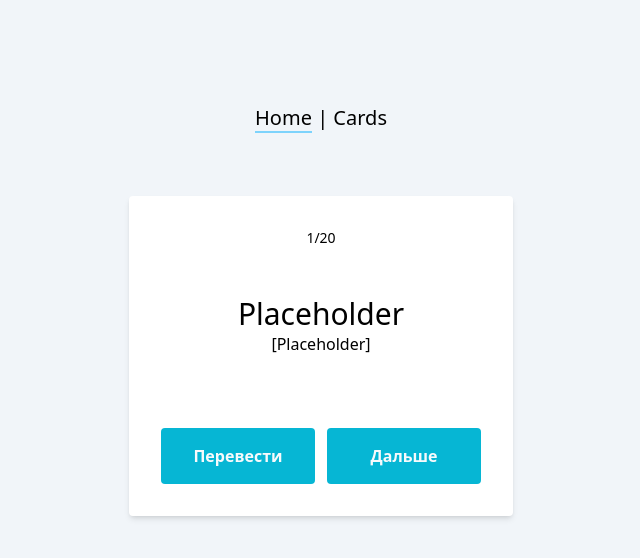
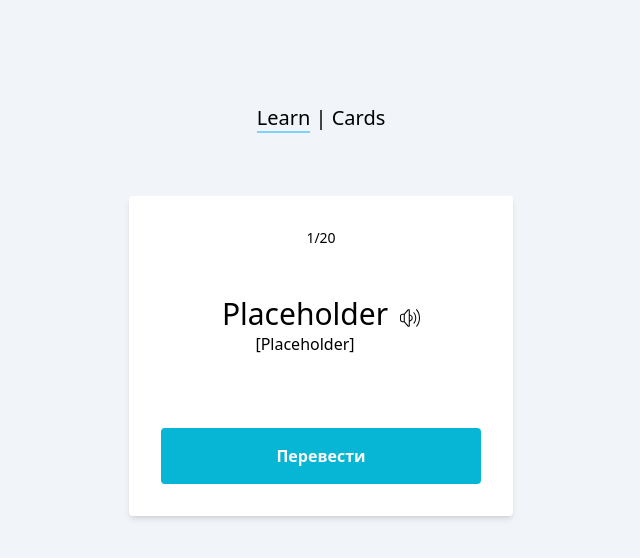
Before and after one commit to nmasliy/learn-english-app, a Vue app: page / in a window 1280 px wide. Shown: the top 558 px of the page, without its empty margins (319-959 px from the left). Built offline with nearby package versions, Linux system fonts and the light colour scheme.

Commit message:
add speech

```diff
--- a/src/App.vue
+++ b/src/App.vue
@@ -2,7 +2,7 @@
   <div class="app flex flex-col items-center h-screen bg-slate-100 px-4 py-20">
     <div class="container text-center max-w-3xl mx-auto">
       <nav class="my-6 text-xl font-medium">
-        <router-link to="/">Home</router-link> |
+        <router-link to="/">Learn</router-link> |
         <router-link to="/cards">Cards</router-link>
       </nav>
       <router-view v-slot="{ Component }">
@@ -13,17 +13,3 @@
     </div>
   </div>
 </template>
-<style lang="scss">
-.router-link-active,
-.router-link-exact-active {
-  @apply border-b-2 border-sky-300;
-}
-.fade-enter-active,
-.fade-leave-active {
-  transition: opacity 0.35s ease;
-}
-.fade-enter-from,
-.fade-leave-to {
-  opacity: 0;
-}
-</style>
--- /dev/null
+++ b/src/assets/styles/global.scss
@@ -0,0 +1,30 @@
+.scale-slide-enter-active,
+.scale-slide-leave-active {
+  position: absolute;
+  transition: all 0.85s ease;
+}
+.scale-slide-enter-from {
+  left: -100%;
+}
+.scale-slide-enter-to {
+  left: 0%;
+}
+.scale-slide-leave-from {
+  transform: scale(1);
+}
+.scale-slide-leave-to {
+  transform: scale(0.8);
+}
+
+.router-link-active,
+.router-link-exact-active {
+  @apply border-b-2 border-sky-300;
+}
+.fade-enter-active,
+.fade-leave-active {
+  transition: opacity 0.35s ease;
+}
+.fade-enter-from,
+.fade-leave-to {
+  opacity: 0;
+}
--- a/src/components/Card.vue
+++ b/src/components/Card.vue
@@ -4,13 +4,21 @@
       class="card relative mx-auto w-96 h-80 p-8 flex flex-col items-center justify-center bg-white shadow-md rounded"
     >
       <div class="text-sm mb-auto">{{ index + 1 }}/{{ words.length }}</div>
-      <div class="mb-auto">
+      <div class="mb-auto relative pr-8">
         <TransitionShrink>
           <h4 class="text-3xl">{{ word.text }}</h4>
         </TransitionShrink>
         <TransitionShrink>
           <h4 class="mb-6">[{{ word.transcription }}]</h4>
         </TransitionShrink>
+        <button @click="speechWord" class="absolute right-0 top-3">
+          <img
+            src="../assets/img/sound.svg"
+            width="20"
+            height="20"
+            alt="Озвучить слово"
+          />
+        </button>
       </div>
       <TransitionFade :isLeave="false">
         <h4
@@ -31,8 +39,9 @@
           </button>
         </TransitionShrink>
         <button
-          @click="nextCard"
-          :disabled="index + 1 >= maxWords"
+          @click="setNextCard"
+          v-if="isNextButtonDisabled"
+          :disabled="isNextButtonDisabled"
           class="w-full px-6 py-4 bg-cyan-500 text-slate-50 font-semibold rounded transition-all duration-300 hover:bg-cyan-600"
         >
           Дальше
@@ -46,6 +55,8 @@
 import axios from 'axios'
 import TransitionShrink from './ui/TransitionShrink.vue'
 import TransitionFade from './ui/TransitionFade.vue'
+
+const synth = window.speechSynthesis
 
 const API_KEY =
   'dict.1.1.20220901T125532Z.f63805697bba0d92.dcf91da32bda07d09e85eeb64adca4eb7e0a25cb'
@@ -75,6 +86,9 @@ export default {
     maxWords() {
       return this.words.length
     },
+    isNextButtonDisabled() {
+      return this.index + 1 >= this.maxWords
+    },
     currentWord() {
       return this.words[this.index]
     }
@@ -85,7 +99,7 @@ export default {
     }
   },
   methods: {
-    nextCard() {
+    setNextCard() {
       this.index++
       this.isTranslated = false
       this.$emit('onNextCard')
@@ -94,6 +108,10 @@ export default {
       this.getWord(word).then(() => {
         this.word.text = word
       })
+    },
+    speechWord() {
+      const text = new SpeechSynthesisUtterance(this.word.text)
+      synth.speak(text)
     },
     getWord(word) {
       return axios.get(URL + word).then((response) => {
@@ -104,23 +122,3 @@ export default {
   }
 }
 </script>
-
-<style lang="scss">
-.scale-slide-enter-active,
-.scale-slide-leave-active {
-  position: absolute;
-  transition: all 0.85s ease;
-}
-.scale-slide-enter-from {
-  left: -100%;
-}
-.scale-slide-enter-to {
-  left: 0%;
-}
-.scale-slide-leave-from {
-  transform: scale(1);
-}
-.scale-slide-leave-to {
-  transform: scale(0.8);
-}
-</style>
--- a/src/main.js
+++ b/src/main.js
@@ -1,6 +1,7 @@
 import { createApp } from 'vue'
 import App from '@/App.vue'
 import router from '@/router'
-import '@/assets/tailwind.css'
+import '@/assets/styles/tailwind.css'
+import '@/assets/styles/global.scss'
 
 createApp(App).use(router).mount('#app')
--- a/src/views/HomeView.vue
+++ b/src/views/HomeView.vue
@@ -20,6 +20,7 @@ export default {
     }
   },
   created() {
+    console.log('rerender')
     if (this.words.length <= 0) {
       const URL = 'data/words.json'
       axios
```
Also changed, not shown: src/assets/img/sound.svg (added), src/assets/styles/tailwind.css (renamed from src/assets/tailwind.css).
